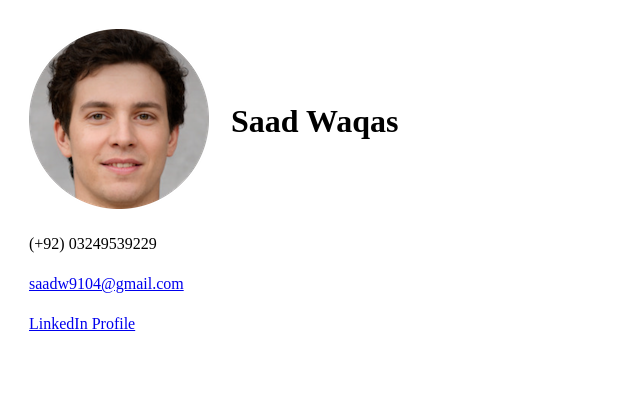
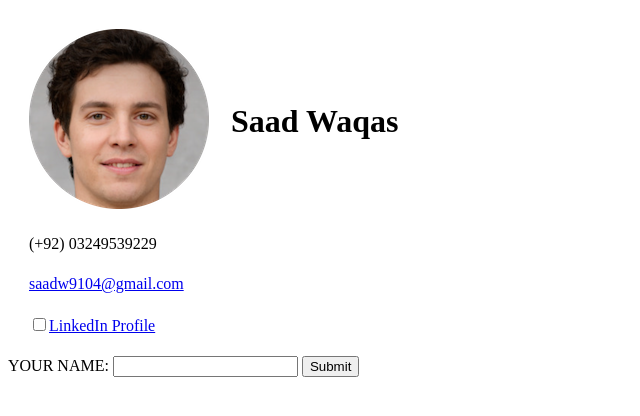
Before and after one commit to Saad-Waqas/firstweb, a plain HTML site: page nextpage.html in a window 1280 px wide. Shown: the whole page, without its empty margins (0-640 px from the left). Drawn offline with Linux system fonts and the light colour scheme.

Commit message:
Update nextpage.html

```diff
--- a/nextpage.html
+++ b/nextpage.html
@@ -18,8 +18,13 @@
         <td><a href="https://mail.google.com/mail/u/0/?tab=rm&ogbl#inbox?compose=GTvVlcSDXXjzDpkzJxCDXdhBwptTNPQMhBDgmbmjdBflJDJBrszJjplqWDKXzbNBGwnBvSkPfJVjx">saadw9104@gmail.com</a></td>
       </tr>
       <tr>
-        <td><a href="https://www.linkedin.com/feed/">LinkedIn Profile</a></td>
+        <td><a href="https://www.linkedin.com/feed/"><input type="checkbox" value="">LinkedIn Profile</a></td>
       </tr>
     </table>
+    <form class="" action="index.html" method="post">
+      <label>YOUR NAME:</label>
+      <input type="text" value="">
+      <input type="submit" name="">
+    </form>
   </body>
 </html>
```
